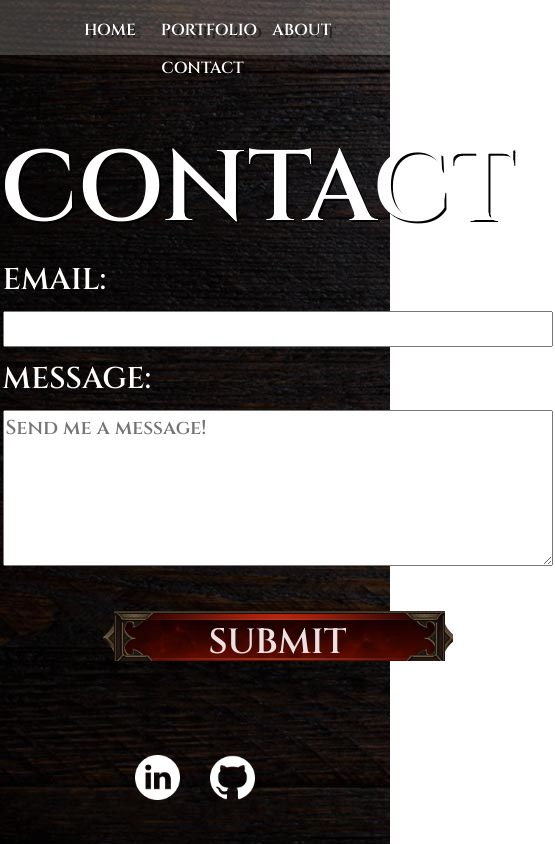
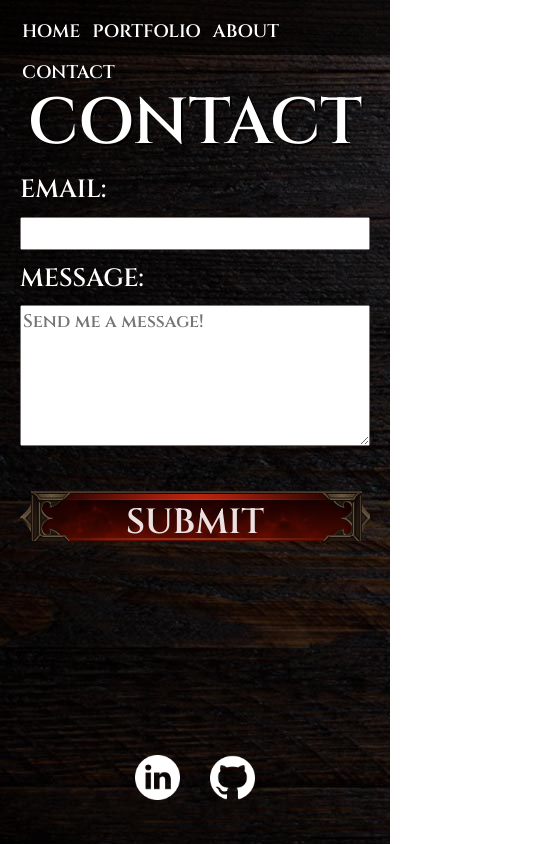
Before and after one commit to contheflan/portfolio, a React (Create React App) app: page /contact in a window 390 px wide. Shown: the whole page, 555 px wide, since content can reach past the window. Built offline with nearby package versions, Linux system fonts and the light colour scheme; no server answers; the HTML template or start-up script is replaced by a standard one.

Commit message:
updated styling

```diff
--- a/src/components/NavBar/NavBar.css
+++ b/src/components/NavBar/NavBar.css
@@ -20,19 +20,15 @@
 
 @media only screen and (max-width: 600px) {
   .navbar {
-    width: 100%;
-    display: flex;
+    justify-content: inherit;
     height: 55px;
+    background-color: rgba(0, 0, 0, 0.661);
   }
 
   .nav {
-    margin-right: 0px;
-    font-size: 16px;
-  }
-
-  .navend {
-    padding-left: 10px;
-    padding-right: 10px;
+    margin-right: 6px;
+    margin-left: 6px;
+    font-size: 18px;
   }
 
 }
--- a/src/components/NavBar/NavBar.jsx
+++ b/src/components/NavBar/NavBar.jsx
@@ -5,7 +5,7 @@ import './NavBar.css';
 function NavBar(props) {
   return (
     <div className="navbar">
-      <Link className="nav navend" to="/">
+      <Link className="nav" to="/">
         <p>HOME</p>
       </Link>
       <Link className="nav" to="/portfolio">
@@ -14,7 +14,7 @@ function NavBar(props) {
       <Link className="nav" to="/about">
         <p>ABOUT</p>
       </Link>
-      <Link className="nav navend" to="/contact">
+      <Link className="nav" to="/contact">
         <p>CONTACT</p>
       </Link>
     </div>
--- a/src/screens/About/About.css
+++ b/src/screens/About/About.css
@@ -33,23 +33,83 @@
 }
 
 .resume-button-container {
-  width: 550px;
+  width: 600px;
   height: 80px;
-  margin: 0 auto;
+  margin: 66px 0px 0px 125px;
 }
 
 .resume-button {
   background-image: url("../../assets/exlargebuttonlight.png");
   width: 550px;
-  height: 80px;
   font-size: 60px;
   margin: 0 auto;
   padding-top: 6px;
+  padding-left: 150px;
+  padding-right: 150px;
 }
 
 .resume-button:hover {
   background-image: url("../../assets/exlargebuttondark.png");
   color: rgb(105, 105, 105);
-  font-size: 57px;
-  padding-top: 9px;
+  padding-top: 5px;
 }
+
+@media only screen and (max-width: 600px) {
+  .about-me {
+    width: 100%;
+    justify-content: center;
+    flex-direction: column;
+    padding-top: 70px;
+  }
+
+  .about-me-container {
+    display: block;
+    width: 100%;
+    margin: 0 auto;
+  }
+
+  .about-column {
+    width: 100%
+  }
+
+  .about-column-a {
+    text-align: center;
+  }
+
+  #aboutme-text {
+    width: 90%;
+    margin: 0 auto;
+    font-size: 20px;
+    text-align: justify;
+  }
+
+  .profile-pic {
+    width: 90%;
+    background-position: center;
+    border: 1px solid white;
+  }
+
+  .resume-button-container {
+    display: flex;
+    width: 100px;
+    height: 40px;
+    margin: 45px 0px 0px 112px;
+  }
+
+  .resume-button {
+    background-image: url("../../assets/buttonlight.png");
+    width: 500px;
+    font-size: 25px;
+    margin: 0 auto;
+    padding-top: 4px;
+    padding-left: 25px;
+    padding-right: 25px;
+  }
+
+  .resume-button:hover {
+    background-image: url("../../assets/buttondark.png");
+    color: rgb(105, 105, 105);
+    font-size: 25px;
+    padding-top: 4px;
+  }
+}
--- a/src/screens/Contact/Contact.css
+++ b/src/screens/Contact/Contact.css
@@ -7,6 +7,14 @@
   padding-top: 130px;
   margin: 0 auto;
   padding-bottom: 0px;
+}
+
+.contact-title {
+  color: white;
+  font-size: 100px;
+  text-shadow: 2px 2px #000000;
+  text-transform: uppercase;
+  text-align: center;
 }
 
 .contact-section {
@@ -42,3 +50,51 @@
 .contact-me {
   margin-top: 45px;
 }
+
+@media only screen and (max-width: 600px) {
+  .contact-title {
+    font-size: 65px;
+    color: white;
+    text-shadow: 2px 2px #000000;
+    text-transform: uppercase;
+    text-align: center;
+  }
+
+  .contact {
+    width: 100%;
+    min-height: 50vh;
+    height: 100%;
+    justify-content: center;
+    flex-direction: column;
+    padding-top: 85px;
+    margin: 0 auto;
+    padding-bottom: 0px;
+  }
+
+  .contact-section {
+    margin: 0 auto;
+    width: 355px;
+  }
+
+  .contact-form {
+    padding: 0px;
+    margin: 0 auto;
+    display: flex;
+    flex-direction: column;
+    width: 350px;
+  }
+
+  .contact-label {
+    font-size: 25px;
+    font-weight: bold;
+    color: white;
+  }
+
+  .input, .input-message {
+    font-size: 18px;
+  }
+
+  .contact-me {
+    margin-top: 45px;
+  }
+}
--- a/src/screens/Contact/Contact.jsx
+++ b/src/screens/Contact/Contact.jsx
@@ -15,7 +15,7 @@ export default class Contact extends React.Component {
     return (
       <div>
         <div className='contact'>
-          <h2 className='project-name'>CONTACT</h2>
+          <h2 className='contact-title'>CONTACT</h2>
           <section className='contact-section'>
             <form
             className='contact-form'
--- a/src/screens/Portfolio/Portfolio.css
+++ b/src/screens/Portfolio/Portfolio.css
@@ -40,3 +40,35 @@
   width: 80%;
   margin: 0 auto;
 }
+
+@media only screen and (max-width: 600px) {
+  .portfolio-container {
+    font-size: 52px;
+    padding-top: 25px;
+  }
+
+  .projects-container {
+    text-align: center;
+    margin: 0 auto;
+    width: 100%;
+    height: 205vh;
+  }
+
+  .project-link {
+    width: 360px;
+    height: 300px;
+    margin: -20px 20px 50px 20px ;
+  }
+
+  .project-img {
+    width: 100%;
+    height: 100%;
+    margin: 0 auto;
+  }
+
+  .project-info-container {
+    font-size: 40px;
+    width: 80%;
+    margin: 0 auto;
+  }
+}
--- a/src/screens/Portfolio/Portfolio.jsx
+++ b/src/screens/Portfolio/Portfolio.jsx
@@ -3,13 +3,14 @@ import { Link } from 'react-router-dom';
 import './Portfolio.css';
 
 function Portfolio(props) {
+  let i = 1;
   return (
       <>
         <div className="portfolio-container">
         <div className="projects-container">
             <p>Here's a sample of projects I've worked on!</p>
             {props.listProjects &&
-              <div className="projects">
+              <div key={i++} className="projects">
               {props.listProjects.map((item) =>
                 <Link className="project-link" to={`/portfolio/${item.fields.name}`}>
                   <div className='project-img' style={{ backgroundImage: `url(${item.fields.thumbnail}`}}>
--- a/src/screens/ProjectDetails/ProjectDetails.css
+++ b/src/screens/ProjectDetails/ProjectDetails.css
@@ -45,30 +45,115 @@
 }
 
 .details-button-container {
+  display: flex;
   width: 317px;
-  display: flex;
-  justify-content: space-between;
-  margin: 20px auto;
-  font-size: 28px;
-  height: 40px;
-  background-image: url("../../assets/buttonlight.png");
+  margin: 0px auto;
+  height: 42px;
 }
 
 .details-button {
+  font-size: 28px;
+  width: 317px;
+  background-image: url("../../assets/buttonlight.png");
   margin: 0 auto;
+  display: flex;
+  justify-content: center;
 }
 
 .details-button:hover {
   background-image: url("../../assets/buttondark.png");
+  color: rgb(105, 105, 105);
 }
 
 .code {
   padding-top: 3px;
-  padding-left: 3px;
 }
 
 .web {
-  font-size: 22px;
-  padding-top: 7px;
-  padding-left: 6px;
+  font-size: 24px;
+  padding-top: 6px;
 }
+
+@media only screen and (max-width: 600px) {
+  .project-details {
+    width: 100%;
+    height: 100%;
+    min-height: 10vh;
+    justify-content: center;
+    flex-direction: column;
+    padding-top: 30px;
+  }
+
+  .project-name {
+    color: white;
+    font-size: 45px;
+    text-shadow: 2px 2px #000000;
+    text-transform: uppercase;
+    text-align: center;
+  }
+
+  .project-details-container {
+    height: 100%;
+    display: block;
+    align-items: center;
+    text-align: justify;
+    margin: 0 auto;
+    width: 90%;
+  }
+
+  .column {
+    width: 100%;
+    padding: 0px;
+  }
+
+  #project-img {
+    width: 100%;
+    box-shadow: 3px 3px 5px black;
+  }
+
+  .subtext {
+    text-align: center;
+    color: white;
+    font-size: 36px;
+  }
+
+  .text {
+    margin-top: 0px;
+    color: white;
+    font-size: 26px;
+  }
+
+  .details-button-container {
+    display: flex;
+    width: 317px;
+    margin: 0px auto;
+    height: 42px;
+  }
+
+  .language {
+    text-align: center;
+  }
+
+  .details-button {
+    font-size: 28px;
+    width: 317px;
+    background-image: url("../../assets/buttonlight.png");
+    margin: 0 auto;
+    display: flex;
+    justify-content: center;
+  }
+
+  .details-button:hover {
+    background-image: url("../../assets/buttondark.png");
+    color: rgb(105, 105, 105);
+  }
+
+  .code {
+    padding-top: 3px;
+  }
+
+  .web {
+    font-size: 24px;
+    padding-top: 6px;
+  }
+}
--- a/src/screens/ProjectDetails/ProjectDetails.jsx
+++ b/src/screens/ProjectDetails/ProjectDetails.jsx
@@ -3,11 +3,12 @@ import './ProjectDetails.css';
 import { useParams } from 'react-router-dom';
 
 function ProjectDetails(props) {
+  let j = 1;
   const params = useParams()
   const detail = props.listProjects.find((r) => r.fields.name === params.name)
   return (
     <div>
-      <div className='project-details'>
+      <div key={j++} className='project-details'>
         <h2 className='project-name'>{detail && detail.fields.name}</h2>
         <div className='project-details-container'>
           <section className="column column-a">
@@ -16,9 +17,9 @@ function ProjectDetails(props) {
           <section className="column column-b">
             <p className='text'>{detail && detail.fields.description}</p>
             <h3 className='subtext'>BUILT WITH</h3>
-            <p className='text'>{detail && detail.fields.languages}</p>
+            <p className='text language'>{detail && detail.fields.languages}</p>
             <div className='details-button-container'>
-            <a className='details-button code' rel="noreferrer" target="_blank" href={detail && detail.fields.github}>CODE </a>
+            <a className='details-button code' rel="noreferrer" target="_blank" href={detail && detail.fields.github}>CODE</a>
             <a className='details-button web' rel="noreferrer" target="_blank" href={detail && detail.fields.website}>WEBSITE</a>
             </div>
           </section>
```
Also changed, not shown: 1 other file (tests, documents, lock files or other folders).
